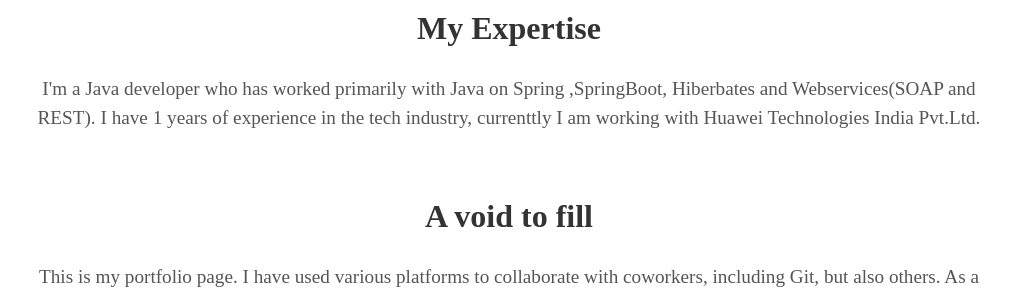
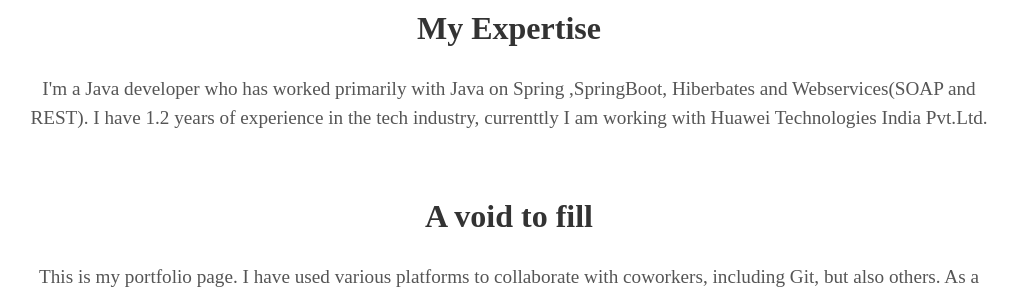
Before and after one commit to praveenspk/praveenspk.github.io, a Jekyll site: the page built from index.html, in a window 1280 px wide and 900 px high, scrolled down 1467 px. Shown: the part 182-478 px from the top of the window, without its empty margins (131-1148 px from the left). Built offline with Jekyll 4.4.1, drawn with Linux system fonts in a browser that asks for light colours; some web fonts are replaced.

Commit message:
Update _config.yml

```diff
--- a/_config.yml
+++ b/_config.yml
@@ -6,7 +6,7 @@ description: Jekyll Theme Minimal Resume # http://willianjusten.com.br
 
 # User settings
 username: Praveen Kumar
-user_description: I'm a Java developer who has worked primarily with Java on Spring ,SpringBoot, Hiberbates and Webservices(SOAP and REST). I have 1 years of experience in the tech industry, currenttly I am working with Huawei Technologies India Pvt.Ltd.
+user_description: I'm a Java developer who has worked primarily with Java on Spring ,SpringBoot, Hiberbates and Webservices(SOAP and REST). I have 1.2 years of experience in the tech industry, currenttly I am working with Huawei Technologies India Pvt.Ltd.
 user_title: Software Engineer
 email: praveenkumar.saggam@gmail.com
 twitter_username: praveensaggam
```
